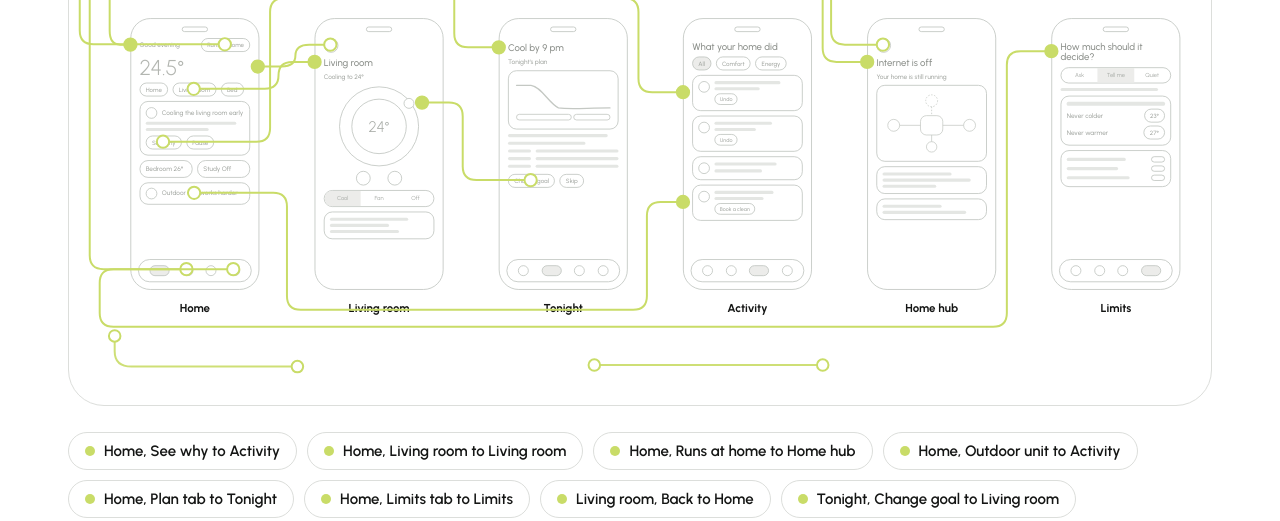
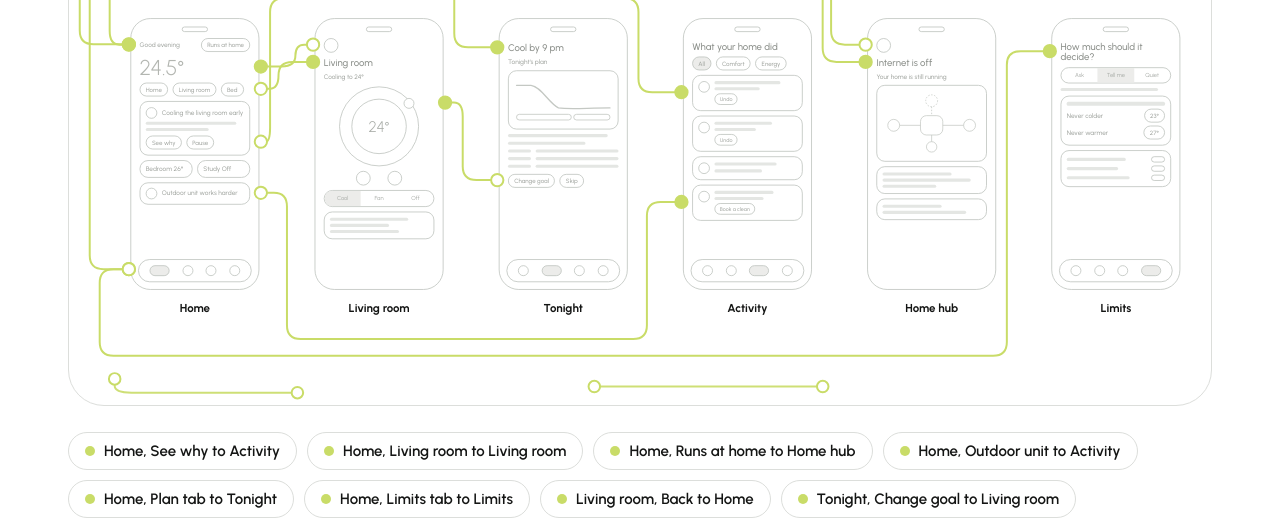
Before and after one commit to suruchisingh1999-source/suruchi-portfolio, a plain HTML site: page index.html in a window 1280 px wide. Shown: the part 5422-5943 px from the top of the page. Drawn offline with Linux system fonts and the light colour scheme.

Commit message:
Add files via upload

```diff
--- a/index.html
+++ b/index.html
@@ -1323,17 +1323,24 @@ function makeFlow(o){
     wires.setAttribute('width',W);wires.setAttribute('height',H);wires.setAttribute('viewBox',`0 0 ${W} ${H}`);wires.innerHTML='';
     const P=frames.map(pos),G=[{a:0,b:P[0].x}];for(let i=1;i<frames.length;i++)G[i]={a:P[i-1].x+P[i-1].w,b:P[i].x};
     const cnt={},slot=g=>{cnt[g]=cnt[g]||0;return G[g].a+14+(cnt[g]++)*(g===0?13:11)};
-    const top=P[0].y,bot=Math.max(...P.map(p=>p.y+p.h)),lv={t:0,b:0};
-    [[[W*.06,56],[W*.26,56]],[[W*.78,56],[W*.9,56],[W*.9,120]],[[W*.04,H-90],[W*.04,H-50],[W*.2,H-50]],[[W*.46,H-52],[W*.66,H-52]]].forEach((pts,i)=>{
+    const top=P[0].y,bot=Math.max(...P.map(p=>p.y+p.h))+38,lv={t:0,b:0};
+    [[[W*.06,56],[W*.26,56]],[[W*.78,56],[W*.9,56],[W*.9,120]],[[W*.04,H-34],[W*.04,H-16],[W*.2,H-16]],[[W*.46,H-24],[W*.66,H-24]]].forEach((pts,i)=>{
       wires.appendChild(el('path',{d:rp(pts,22),class:'ln dec',pathLength:1,style:`--i:${i}`}));
       [pts[0],pts[pts.length-1]].forEach(q=>wires.appendChild(el('circle',{cx:q[0],cy:q[1],r:7.5,class:'nd',style:`--i:${i+1}`})))});
     LINES.forEach((L,i)=>{
-      const fp=pos($('#'+L.f)),tp=pos($('#'+L.t));
-      const s=[fp.x+fp.w/2,fp.y+fp.h/2],d=[L.ts==='l'?tp.x-11:tp.x+tp.w+11,tp.y+tp.h/2],gx=slot(L.sg);let pts;
-      if(L.sg===L.tg)pts=[s,[gx,s[1]],[gx,d[1]],d];
-      else{const gx2=slot(L.tg),cy=L.ch==='t'?top-26-(lv.t++)*22:bot+26+(lv.b++)*22;pts=[s,[gx,s[1]],[gx,cy],[gx2,cy],[gx2,d[1]],d]}
+      const fe=$('#'+L.f),te=$('#'+L.t),fp=pos(fe),tp=pos(te);
+      const sf=frames.indexOf(fe.closest('.wf')),tf=frames.indexOf(te.closest('.wf'));
+      const gx=slot(L.sg),gx2=L.sg===L.tg?gx:slot(L.tg);
+      const sy=fp.y+fp.h/2,ty=tp.y+tp.h/2;
+      const sc=P[sf],tc=P[tf];
+      // Anchor at the nearest screen edge, never draw a connector across UI text.
+      const sx=gx<sc.x+sc.w/2?sc.x-2:sc.x+sc.w+2;
+      const tx=gx2<tc.x+tc.w/2?tc.x-2:tc.x+tc.w+2;
+      const a=[sx,sy],d=[tx,ty];let pts;
+      if(L.sg===L.tg)pts=[a,[gx,sy],[gx,ty],d];
+      else{const cy=L.ch==='t'?top-26-(lv.t++)*22:bot+26+(lv.b++)*22;pts=[a,[gx,sy],[gx,cy],[gx2,cy],[gx2,ty],d]}
       wires.appendChild(el('path',{d:rp(pts,18),class:'ln',pathLength:1,style:`--i:${i}`,'data-k':i}));
-      wires.appendChild(el('circle',{cx:s[0],cy:s[1],r:8,class:'nd src','data-k':i,style:`--i:${i}`,tabindex:0,role:'button','aria-label':L.label}));
+      wires.appendChild(el('circle',{cx:a[0],cy:a[1],r:8,class:'nd src','data-k':i,style:`--i:${i}`,tabindex:0,role:'button','aria-label':L.label}));
       wires.appendChild(el('circle',{cx:d[0],cy:d[1],r:8,class:'nd dst','data-k':i,style:`--i:${i}`}));
     });
     $$('[data-k]',wires).forEach(n=>{const k=+n.dataset.k;n.addEventListener('mouseenter',()=>hl(k));n.addEventListener('mouseleave',()=>hl(-1));n.addEventListener('focus',()=>hl(k));n.addEventListener('blur',()=>hl(-1));n.addEventListener('click',()=>hl(hlK===k?-1:k));n.addEventListener('keydown',e=>{if(e.key==='Enter'||e.key===' '){e.preventDefault();hl(hlK===k?-1:k)}})});
```
